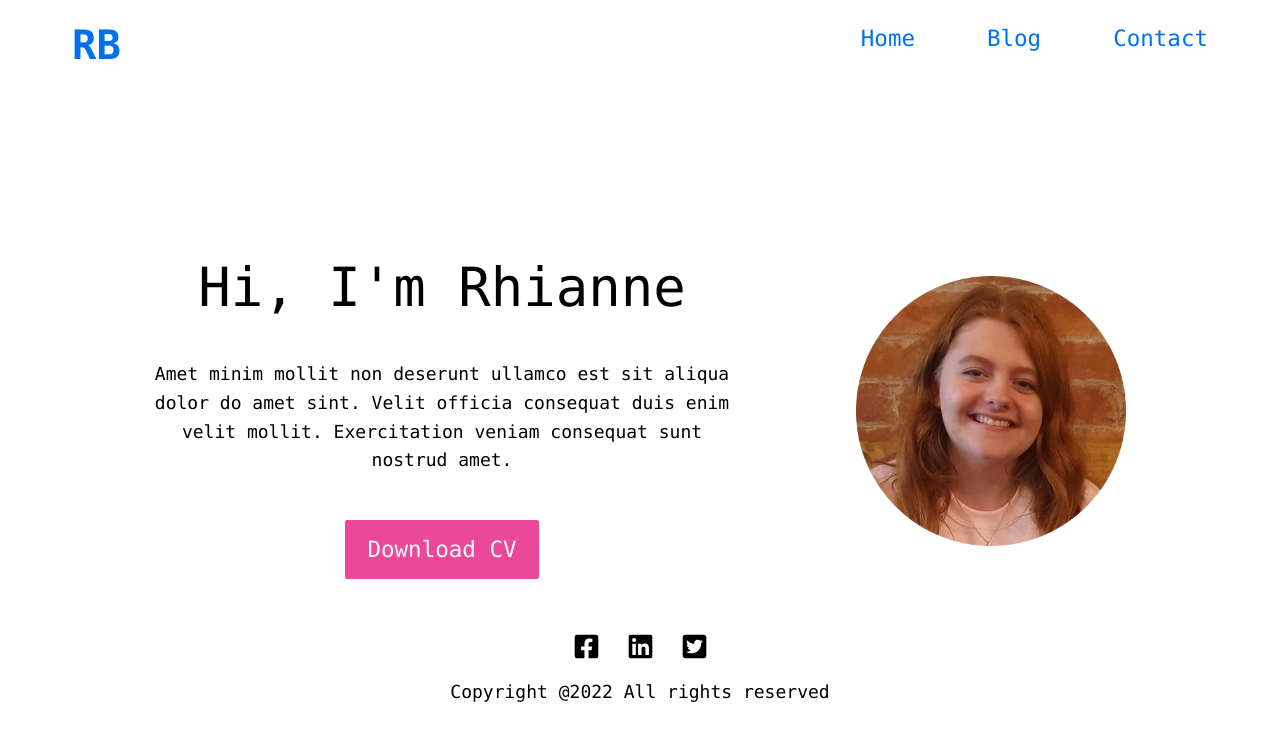
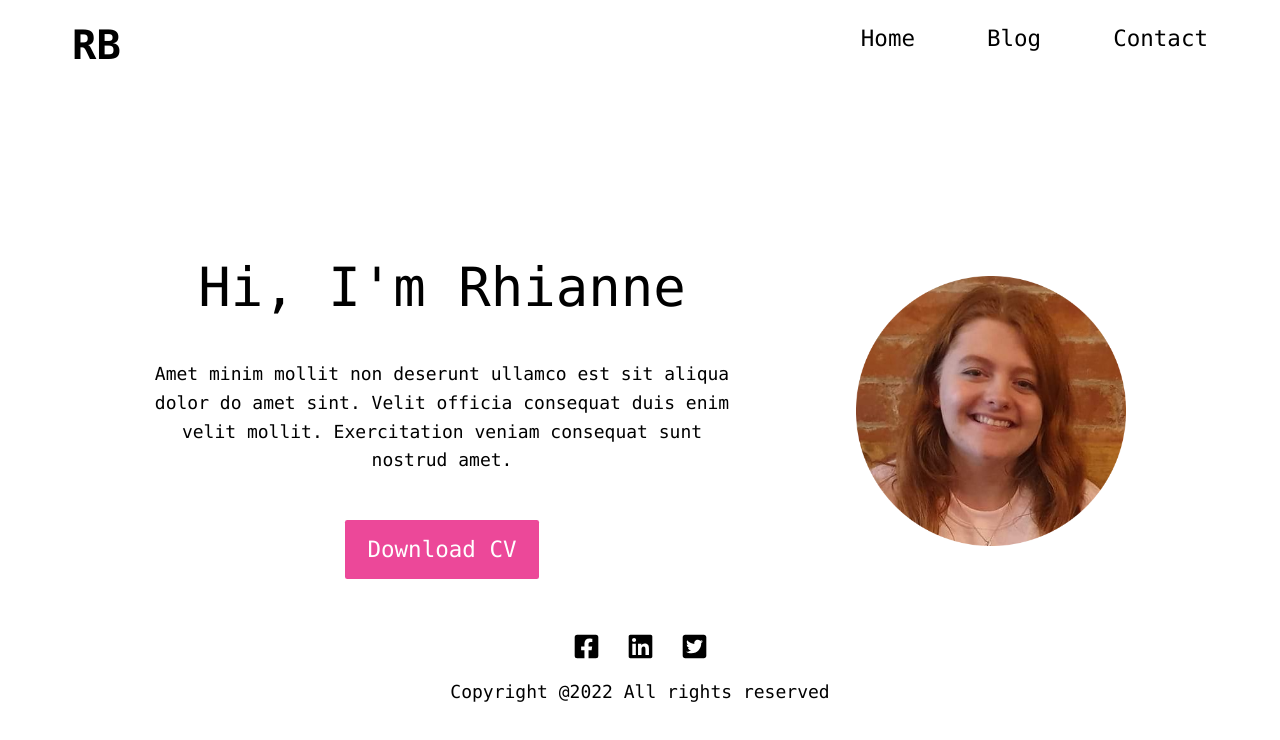
Before and after one commit to RhianneB/next-blog2, a Next.js app: page / in a window 1280 px wide. Shown: the top 740 px of the page. Built offline with nearby package versions, Linux system fonts and the light colour scheme.

Commit message:
changed text colour

```diff
--- a/components/Navbar.js
+++ b/components/Navbar.js
@@ -3,14 +3,14 @@ import Toggle from '../components/Toggle'
 export default function Navbar(){
     return(
         <nav className="flex flex-col lg:flex-row mx-auto justify-between py-5 px-16 text-center space-y-4 md:space-y-8 lg:space-y-0">
-                <a href="#" className="text-4xl font-bold hover:animate-pulse hover:text-pink-500 ">RB</a>
+                <a href="#" className="text-4xl font-bold text-black hover:animate-pulse hover:text-pink-500 ">RB</a>
                 <div className='md:hidden'>
                     <Toggle/>
                 </div>
             <div className="md:flex md:flex-row font-medium text-xl font-manrope md:space-x-16 justify-center space-y-3 md:space-y-0 font hidden md:visible">
-                <a href="" className="hover:underline hover:text-pink-500">Home</a>
-                <a href="" className="hover:underline hover:text-pink-500">Blog</a>
-                <a href="" className="hover:underline hover:text-pink-500">Contact</a>
+                <a href="" className="text-black hover:underline hover:text-pink-500">Home</a>
+                <a href="" className="text-black hover:underline hover:text-pink-500">Blog</a>
+                <a href="" className="text-black hover:underline hover:text-pink-500">Contact</a>
             </div>
         </nav>
     );
```
